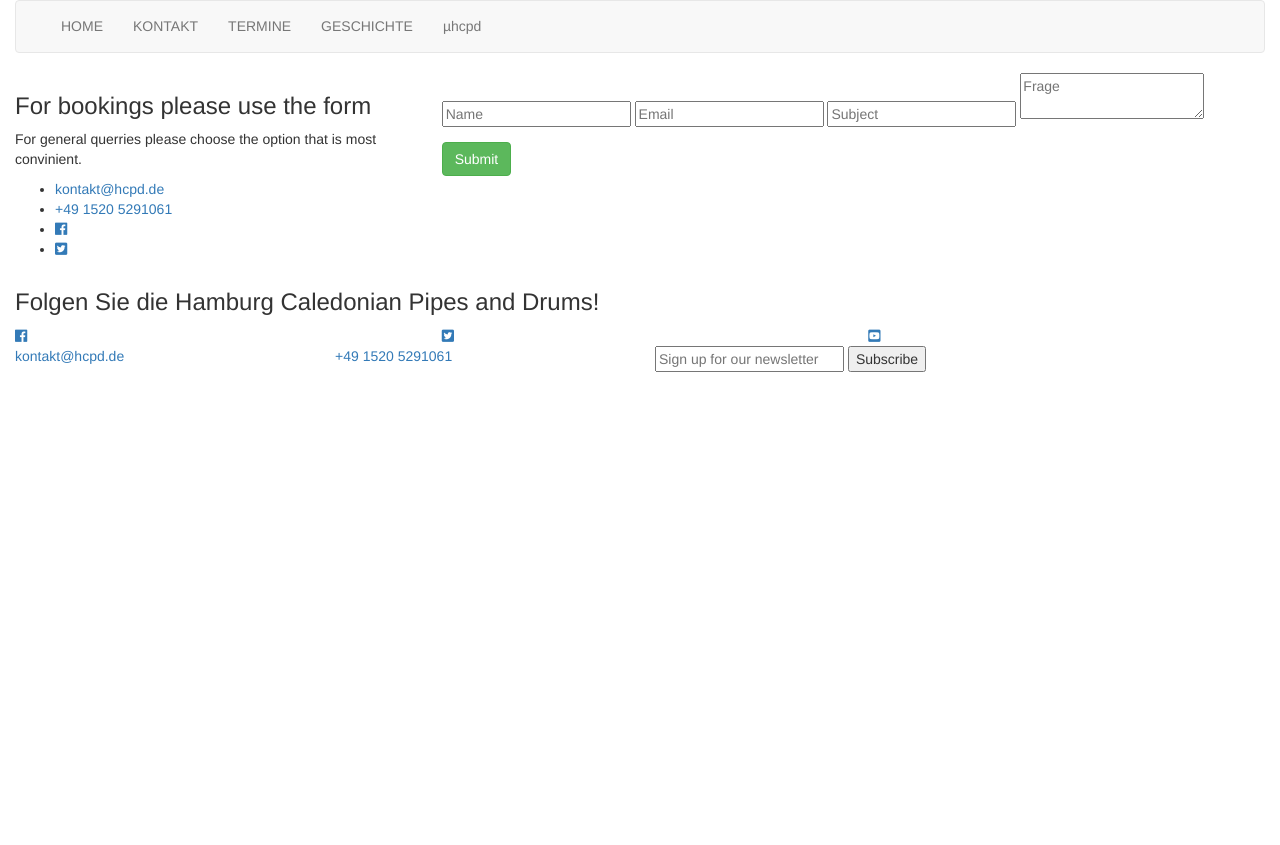
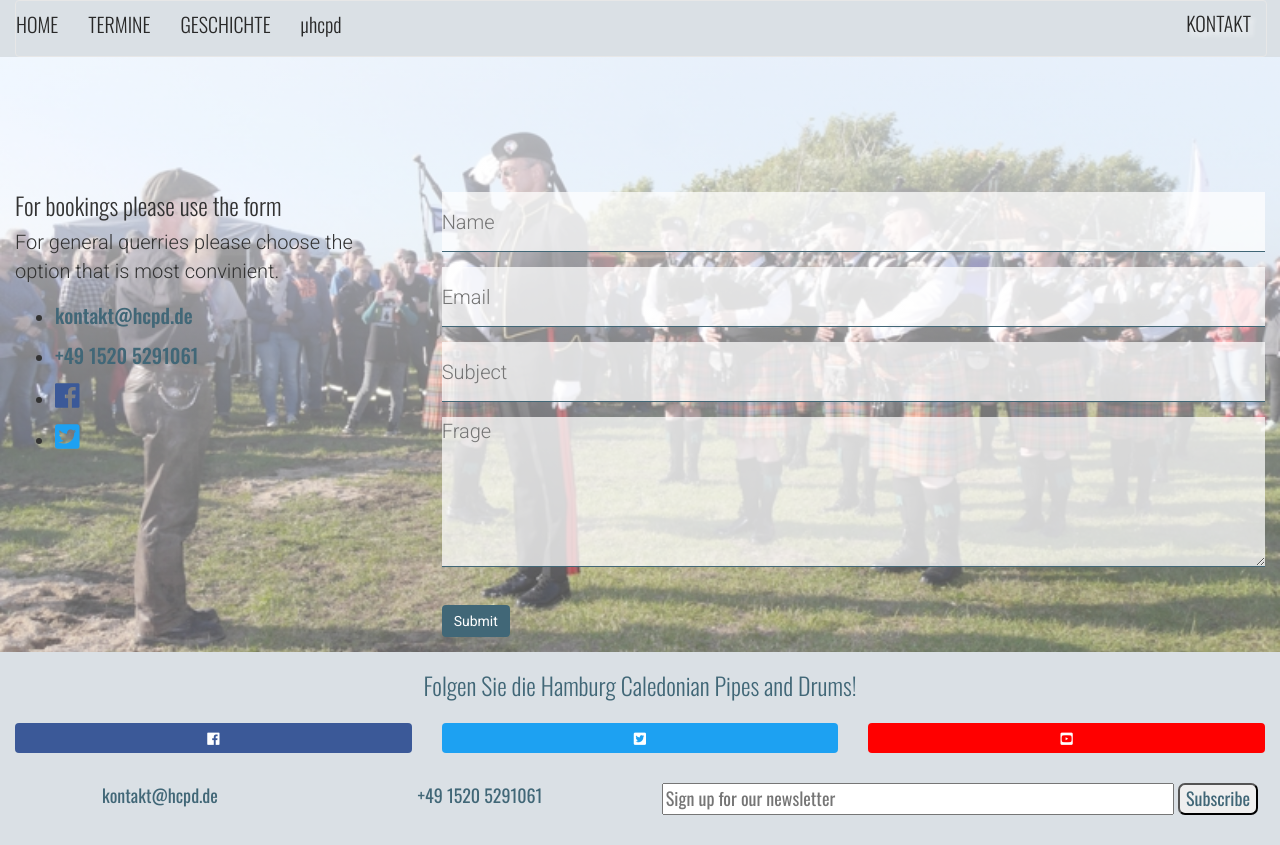
Before and after one commit to Code-Institute-Submissions/band-2, a plain HTML site: page kontakt.html in a window 1280 px wide. Before the commit the page ends 800 px from the top, so only its background shows below. Drawn offline with nearby package versions, Linux system fonts and the light colour scheme.

Commit message:
restyling kontakt

```diff
--- a/assets/css/style.css
+++ b/assets/css/style.css
@@ -225,31 +225,9 @@ label {
   background-size: cover;
   position: relative; }
 
-.saltire-left {
-  float: left;
-  width: 50%;
-  height: 100%;
-  background: linear-gradient(to left, white, rgba(255, 255, 255, 0.3));
-  transform: skewX(45deg);
-  position: absolute;
-  left: 0px;
-  top: 0px;
-  z-index: 1; }
-
-.saltire-right {
-  float: right;
-  width: 50%;
-  height: 100%;
-  background: linear-gradient(to right, white, rgba(255, 255, 255, 0.3));
-  transform: skewX(-45deg);
-  position: absolute;
-  right: 0px;
-  top: 0px;
-  z-index: 1; }
-
-.kontakt-wrapper {
-  position: relative;
-  z-index: 2; }
+.mask {
+  background-image: linear-gradient(to bottom, rgba(255,255,255,0.75), rgba(255,255,255,0.25));
+  }
 
 .kontakt {
   padding-top: 120px; }
@@ -258,12 +236,7 @@ label {
   padding: 15px; }
 
 .kontakt-sub {
-  margin-top: 0;
-  font-weight: 400; }
-
-.kontakt-list {
-  list-style-type: none;
-  padding: 0 0 50px 0; }
+  margin-top: 0;}
 
 .kontakt-list li {
   font-weight: 500;
@@ -276,7 +249,7 @@ label {
   text-decoration: none;
   color: #416777; }
   .kontakt-list a:hover {
-    text-decoration: none;
+
     color: #282828;
     transition: all 0.35s ease-in-out; }
 
--- a/kontakt.html
+++ b/kontakt.html
@@ -8,7 +8,7 @@
     <title>HCPD Kontakte</title>
     <link rel="stylesheet" href="https://maxcdn.bootstrapcdn.com/bootstrap/3.3.7/css/bootstrap.min.css" type="text/css" />
     <link rel="stylesheet" href="https://use.fontawesome.com/releases/v5.0.10/css/all.css" integrity="sha384-+d0P83n9kaQMCwj8F4RJB66tzIwOKmrdb46+porD/OvrJ+37WqIM7UoBtwHO6Nlg" crossorigin="anonymous">
-    <link rel="stylesheet" href="assets/css/minscssoutput.css" type="text/css" />
+    <link rel="stylesheet" href="assets/css/style.css" type="text/css">
 </head>
 
 <body>
@@ -16,11 +16,9 @@
 
 
         <div class="container-fluid pale-background">
-        <!-- Nav -->
-        <nav class="navbar navbar-default">
-            <div class="container-fluid nav-container">
 
-                <!-- Navbar-->
+        <nav class="nav-container navbar-header navbar navbar-default">
+
             <div class="navbar-header">
                 <div class="row">
                     <button type="button" class="navbar-toggle collapsed" data-toggle="collapse" data-target="#navbar">
@@ -32,35 +30,27 @@
                 </div>
             </div>
 
-                <div class="navbar-collapse collapse title-bar" id="navbar">
+            <div class="row">
+                <div class="col-xs-12 navbar-collapse collapse title-bar" id="navbar">
                     <ul class="nav navbar-nav" id="navlist">
-                        <li class="menu-item"><a href="index.html" class="nav-link"><span>HOME</span></a></li>
-                        <li class="menu-item"><a href="kontakt.html" class="nav-priority-link"><span>KONTAKT</span></a></li>
-                        <li class="menu-item"><a href="termine.html" class="nav-link"><span>TERMINE</span></a></li>
-                        <li class="menu-item"><a href="geschichte.html" class="nav-link"><span>GESCHICHTE</span></a></li>
-                        <li class="menu-item"><a href="smallpipes.html" class="nav-link"><span>&#181;hcpd</span></a></li>
+                        <li><a href="index.html" class="nav-link"><span>HOME</span></a></li>
+                        <li><a href="termine.html" class="nav-link"><span>TERMINE</span></a></li>
+                        <li><a href="geschichte.html" class="nav-link"><span>GESCHICHTE</span></a></li>
+                        <li><a href="smallpipes.html" class="nav-link"><span>&#181;hcpd</span></a></li>
+                        <li class="visible-xs"><a href="kontakt.html"><span>KONTAKT</span></a></li>
                     </ul>
-                </div>
-                <!-- /.navbar -->
-
-                <div class="container-fluid tartan-bar">
-                    <div class="row">
-                        <div class="col-md-12 tartan-background"></div>
+                    <p class="navbar-text navbar-right hidden-xs"><a href="kontakt.html" class="kontakt-link"><span>KONTAKT</span></a></p>
                 </div>
             </div>
 
-            </div>
         </nav>
-        <!-- /.nav -->
     </div>
 
     <main>
             <div class="container-fluid background-picture">
 
-                <div class="saltire-left"></div>
-                <div class="saltire-right"></div>
 
-                <div class="row kontakt kontakt-wrapper">
+                <div class="row kontakt mask">
                     <div class="col-md-4 col-xs-12 contact-details-container">
                     <h3 class="kontakt-sub">For bookings please use the form</h3>
                     <p>For general querries please choose the option that is most convinient.</p>
```
Lines whose indentation alone changed are shown as unchanged.
